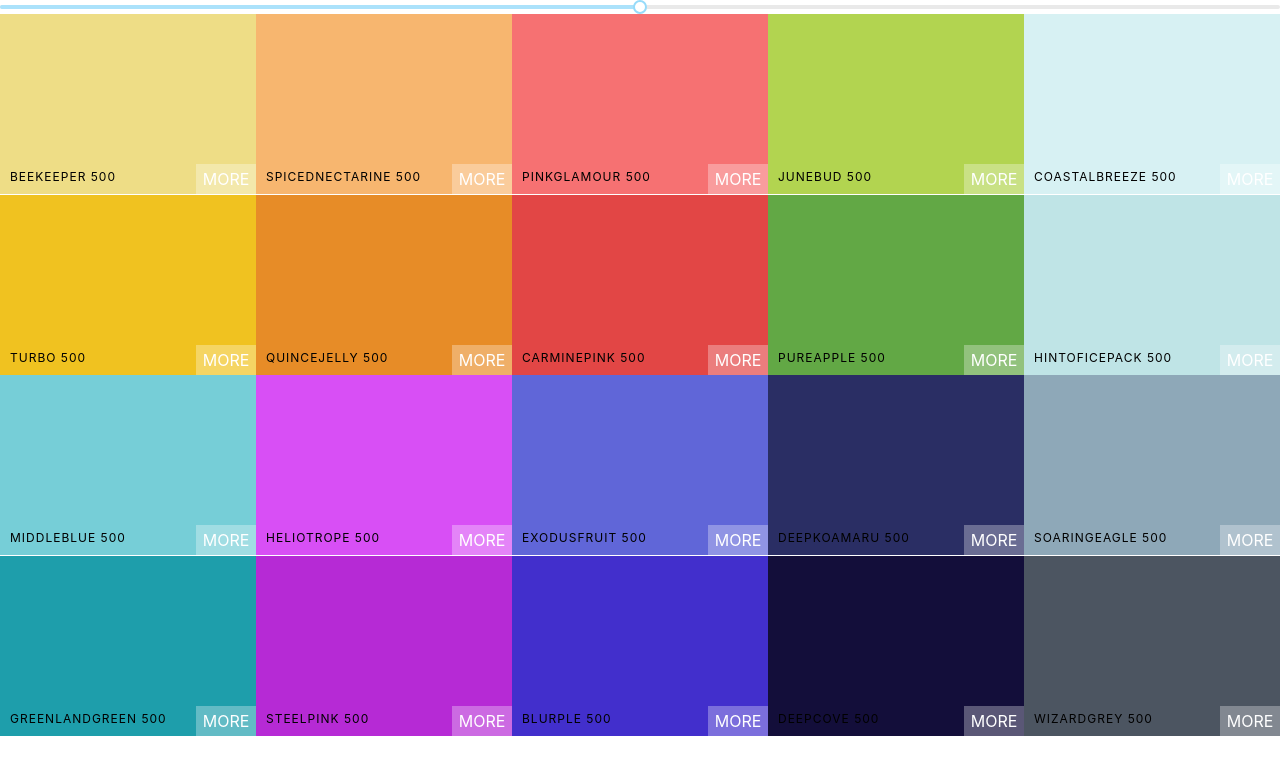
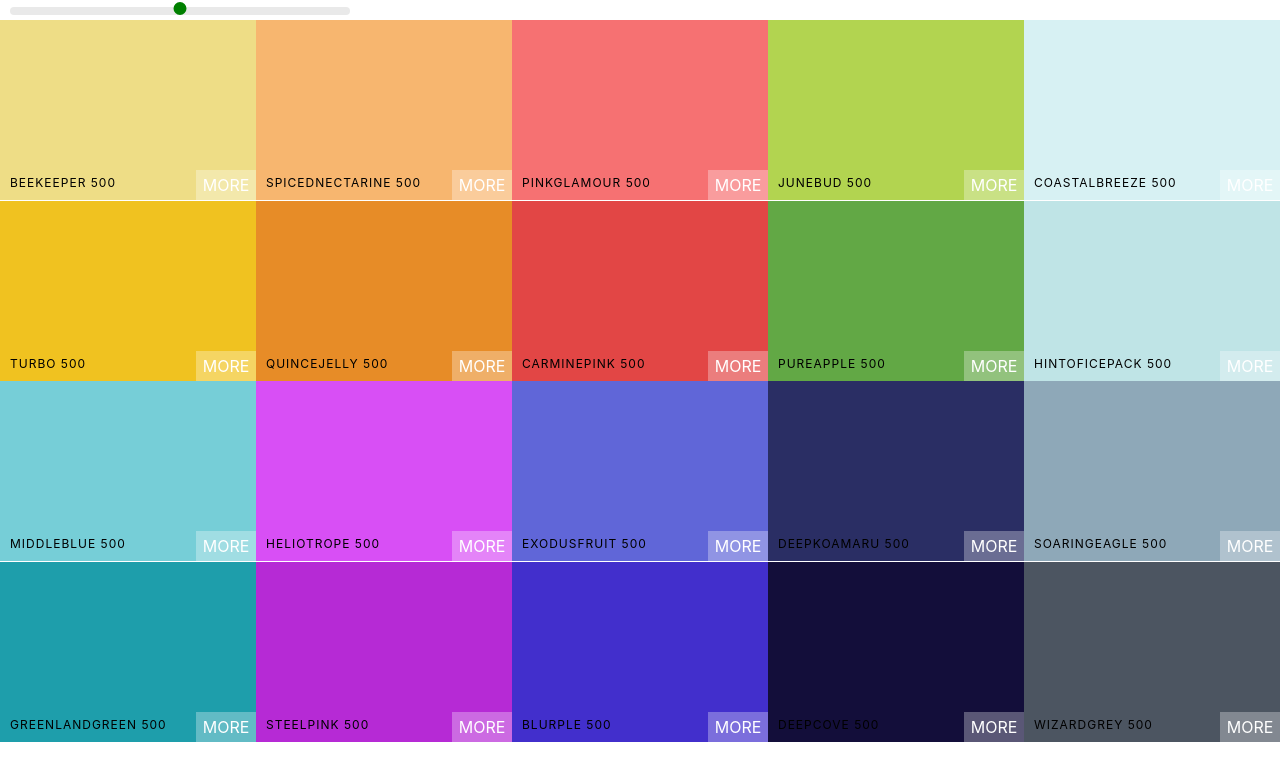
Before and after one commit to AcarMeel/react-color-picker-app, a React (Create React App) app: page / in a window 1280 px wide. Shown: the top 780 px of the page. Built offline with nearby package versions, Linux system fonts and the light colour scheme.

Commit message:
Style slider

```diff
--- a/src/Palette.css
+++ b/src/Palette.css
@@ -5,3 +5,29 @@
 .Palette-colors {
     height: 90%;
 }
+
+.slider {
+    display: inline-block;
+    width: 340px;
+    margin: 0 10px;
+}
+
+.rc-slider-track {
+    background-color: transparent;
+}
+
+.rc-slider-handle,
+.rc-slider-handle:active,
+.rc-slider-handle:focus,
+.rc-slider-handle:hover {
+    background-color: green;
+    outline: none;
+    border: 2px solid green;
+    box-shadow: none;
+    width: 13px;
+    height: 13px;
+}
+
+.rc-slider-rail {
+    height: 8px;
+}
--- a/src/Palette.js
+++ b/src/Palette.js
@@ -1,16 +1,17 @@
-import React, { Component } from 'react'
-import ColorBox from './ColorBox'
-import './Palette.css';
+import React, { Component } from "react";
+import ColorBox from "./ColorBox";
 
-import Slider, { Range } from 'rc-slider';
-import 'rc-slider/assets/index.css';
+import Slider from "rc-slider";
+import "rc-slider/assets/index.css";
+
+import "./Palette.css";
 
 export default class Palette extends Component {
   constructor(props) {
     super(props);
     this.state = {
-            level: 500
-        }
+      level: 500,
+    };
     this.changeLevel = this.changeLevel.bind(this);
   }
 
@@ -20,21 +21,24 @@ export default class Palette extends Component {
   render() {
     const { level } = this.state;
     const { palette } = this.props;
-        const colorBoxes = palette.colors[level].map(({id,hex, name}) => (
-        <ColorBox key={id} background={hex} name={name} />));
+    const colorBoxes = palette.colors[level].map(({ id, hex, name }) => (
+      <ColorBox key={id} background={hex} name={name} />
+    ));
     return (
       <div className="Palette">
         {/* navbar */}
-                <Slider defaultValue={level}
+        <div className="slider">
+          <Slider
+            defaultValue={level}
             min={100}
             max={900}
             step={100}
-                        onAfterChange={this.changeLevel} />
-                <div className="Palette-colors">
-                    { colorBoxes }
+            onAfterChange={this.changeLevel}
+          />
         </div>
+        <div className="Palette-colors">{colorBoxes}</div>
         {/* footer */}
       </div>
-        )
+    );
   }
 }
```
Also changed, not shown: 1 other file (tests, documents, lock files or other folders). Lines whose indentation alone changed are shown as unchanged.
